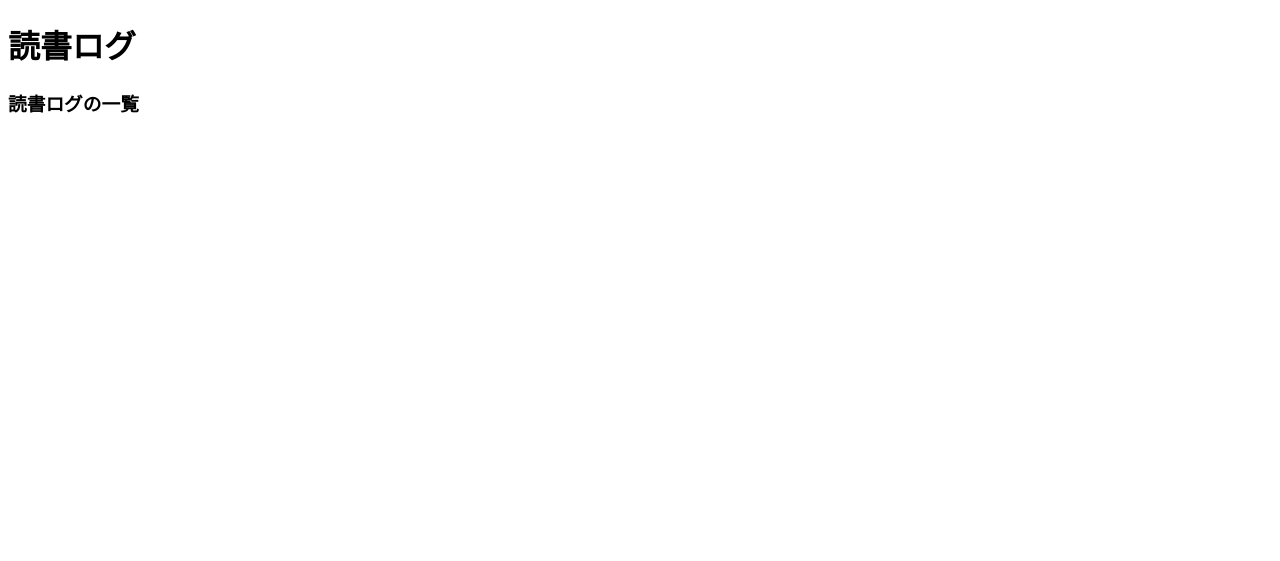
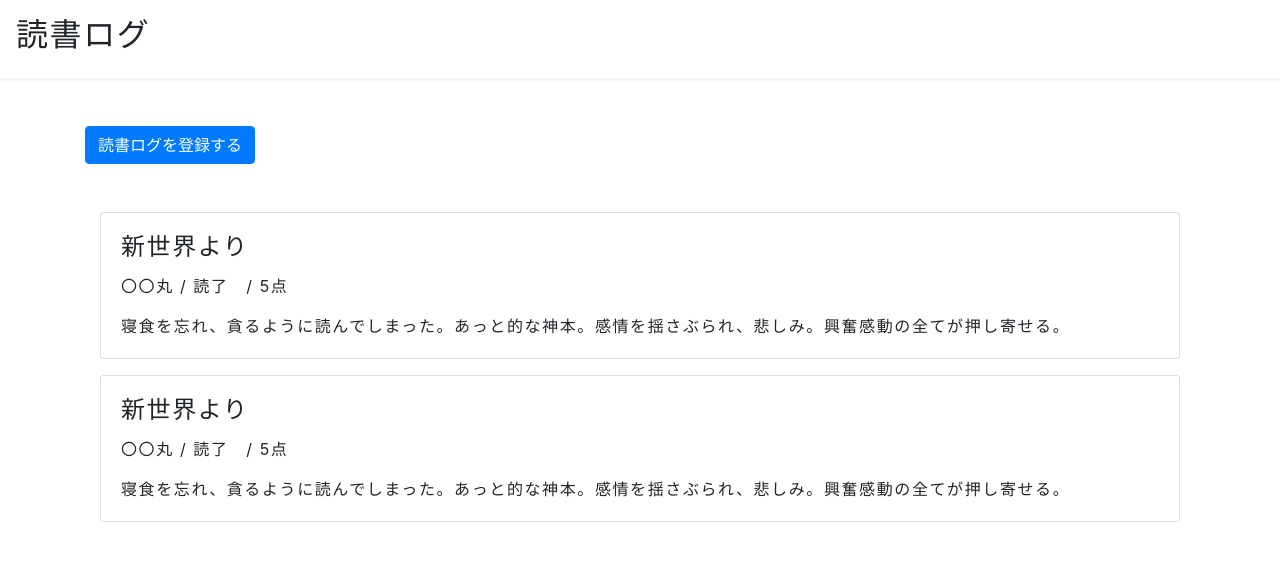
Before and after one commit to canadu/dokugaku_study, a PHP site: page / in a window 1280 px wide. Shown: the top 561 px of the page. Run offline with PHP 8.4, Linux system fonts and the light colour scheme.

Commit message:
読書ログ一覧レイアウト作成中

```diff
--- a/part2/src/companies/views/index.php
+++ b/part2/src/companies/views/index.php
@@ -1,9 +1,3 @@
-
-<?php
-// include 'layout.php';
-// $title = '会社情報の一覧';
-?>
-
 <h1>会社情報の一覧</h1>
 <a href="new.php">会社情報を登録する</a>
 <main>
--- a/part2/src/index.php
+++ b/part2/src/index.php
@@ -1,16 +1,4 @@
-<!DOCTYPE html>
-<html lang="ja">
-
-<head>
-    <meta charset="UTF-8">
-    <meta http-equiv="X-UA-Compatible" content="IE=edge">
-    <meta name="viewport" content="width=device-width, initial-scale=1.0">
-    <title>読書ログの一覧</title>
-</head>
-
-<body>
-    <h1>読書ログ</h1>
-    <h3>読書ログの一覧</h3>
-</body>
-
-</html>
+<?php
+$title = '読書ログの一覧';
+$content = __DIR__ . '/views/index.php';
+include __DIR__ . '/views/layout.php';
--- a/part2/src/new.php
+++ b/part2/src/new.php
@@ -7,4 +7,7 @@ $book = [
     'evaluation' => '',
     'thoughts' => '',
 ];
-include 'views/new.php';
+
+$title = '読書ログの登録';
+$content = __DIR__ . '/views/new.php';
+include __DIR__ . '/views/layout.php';
--- /dev/null
+++ b/part2/src/views/index.php
@@ -0,0 +1,29 @@
+<form action="new.php" method="POST">
+
+    <button type="submit" class="btn btn-primary mb-5">読書ログを登録する</button>
+
+    <div class="card-deck mb-3     ">
+        <div class="col-sm-12">
+            <div class="card">
+                <div class="card-body">
+                    <h4 class="card-title">新世界より</h4>
+                    <p class="card-text">〇〇丸 / 読了　/ 5点</p>
+                    <p class="card-text">寝食を忘れ、貪るように読んでしまった。あっと的な神本。感情を揺さぶられ、悲しみ。興奮感動の全てが押し寄せる。</p>
+                </div>
+            </div>
+        </div>
+    </div>
+
+    <div class="card-deck mb-3">
+        <div class="col-sm-12">
+            <div class="card">
+                <div class="card-body">
+                    <h4 class="card-title">新世界より</h4>
+                    <p class="card-text">〇〇丸 / 読了　/ 5点</p>
+                    <p class="card-text">寝食を忘れ、貪るように読んでしまった。あっと的な神本。感情を揺さぶられ、悲しみ。興奮感動の全てが押し寄せる。</p>
+                </div>
+            </div>
+        </div>
+    </div>
+
+</form>
--- /dev/null
+++ b/part2/src/views/layout.php
@@ -0,0 +1,23 @@
+<!DOCTYPE html>
+<html lang="ja">
+
+<head>
+    <meta charset="UTF-8">
+    <meta http-equiv="X-UA-Compatible" content="IE=edge">
+    <meta name="viewport" content="width=device-width, initial-scale=1.0">
+    <link rel="stylesheet" href="stylesheets/css/app.css">
+    <title><?php echo $title; ?></title>
+</head>
+
+<body>
+    <header class="navbar shadow-sm p-3 mb-5 bg-white">
+        <h1 class="h2">
+            <a class="text-body text-decoration-none" href="index.php">読書ログ</a>
+        </h1>
+    </header>
+    <div class=" container">
+        <?php include $content; ?>
+    </div>
+</body>
+
+</html>
```
Also changed, not shown: part2/src/companies/create.php (+3 -16 lines), part2/src/companies/views/new.php (+0 -7 lines), part2/src/views/new.php (+0 -24 lines).
